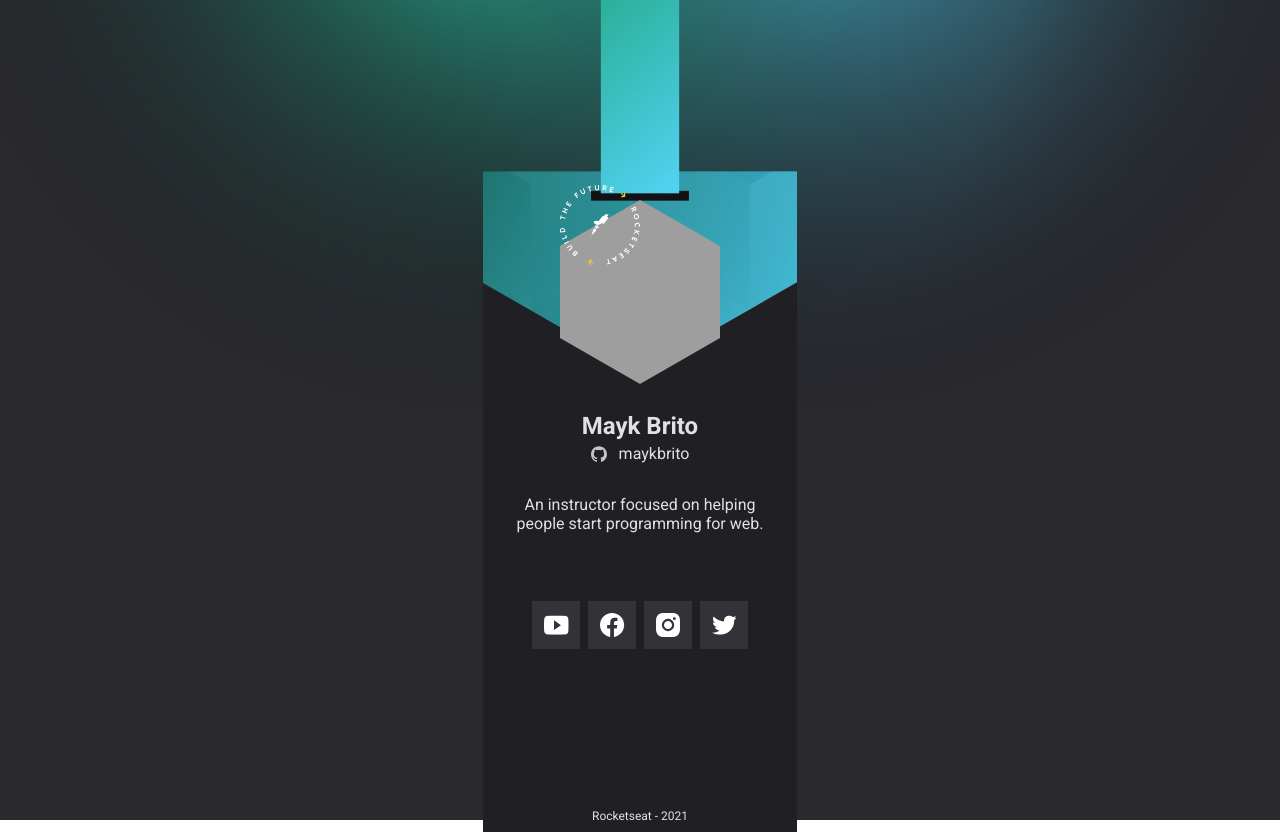
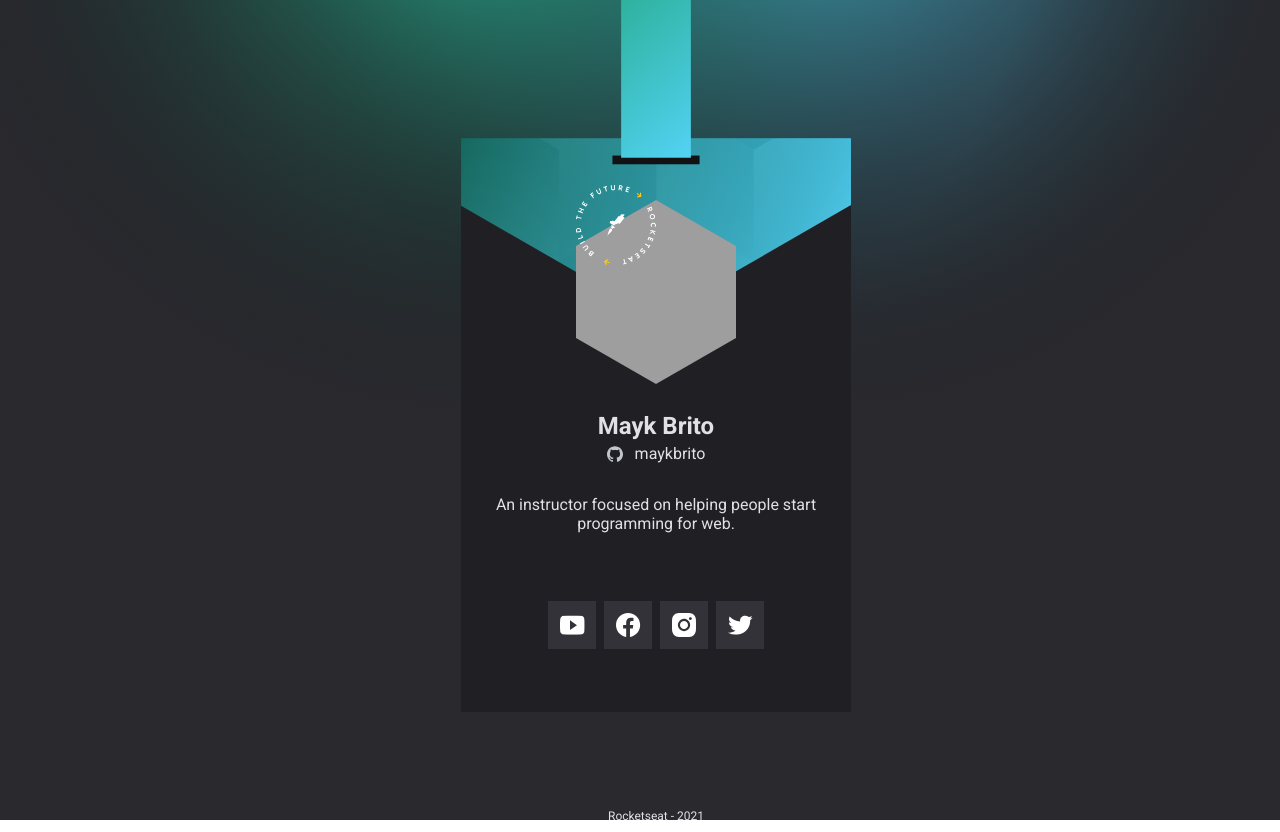
Before and after one commit to danieljotasilva/nlw_heat-badge_do_while, a plain HTML site: page index.html in a window 1280 px wide. Drawn offline with Linux system fonts and the light colour scheme; no server answers; grey boxes are pictures that could not be loaded.

Commit message:
update media query

```diff
--- a/style.css
+++ b/style.css
@@ -105,10 +105,13 @@ ul {
   }
   .container {
     background: url(images/tag-dn.svg) no-repeat center/cover;
-    padding: 1rem 2rem;
-    min-width: 358;
+    position: absolute;
+    top: 0px;
+    left: 50%;
+    margin-left: -179px;
+    padding: 1rem;
+    max-width: 358px;
     width: 100vw;
-    min-height: 680px;
-    height: 100vh;
-  }
+    max-height: 680px;
+    }
 }
```
